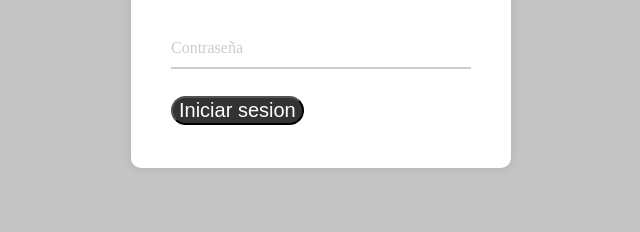
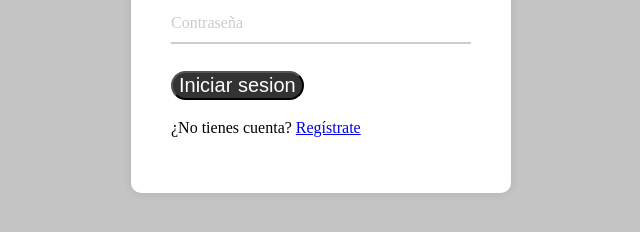
Before and after one commit to victorbarrera1/maldOps, a website built with Vite: page index.html in a window 1280 px wide. Shown: the part 396-628 px from the top of the page, without its empty margins (319-959 px from the left). Built offline with nearby package versions, Linux system fonts and the light colour scheme.

Commit message:
Se agrega boton de registro

```diff
--- a/index.html
+++ b/index.html
@@ -23,6 +23,9 @@
             </div>
             <input type="submit" value="Iniciar sesion">
         </form>
+        <div class="registro.html">
+            <p>¿No tienes cuenta? <a href="registro.html">Regístrate </a></p>
+        </div>
     </div>
 
     <script>
```
